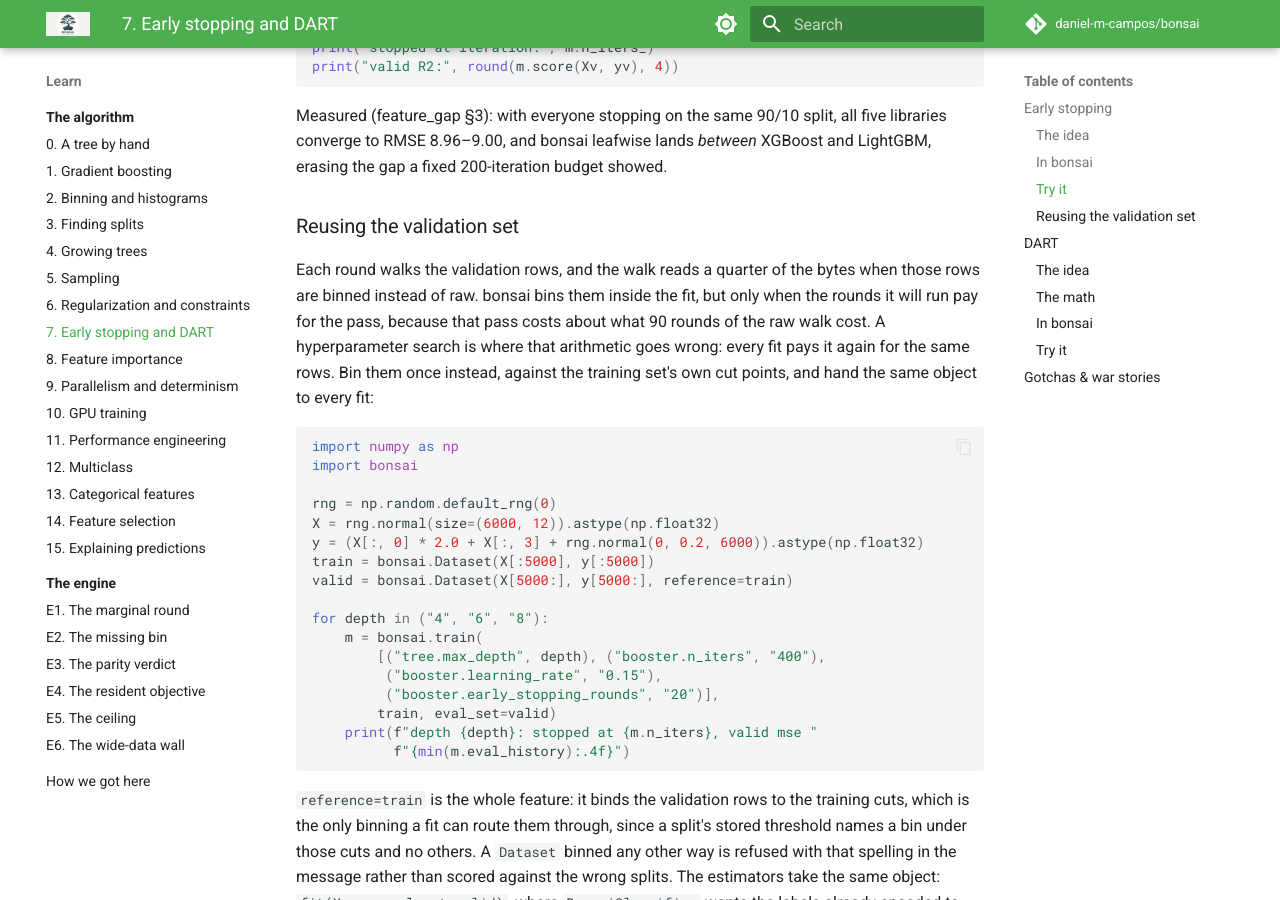
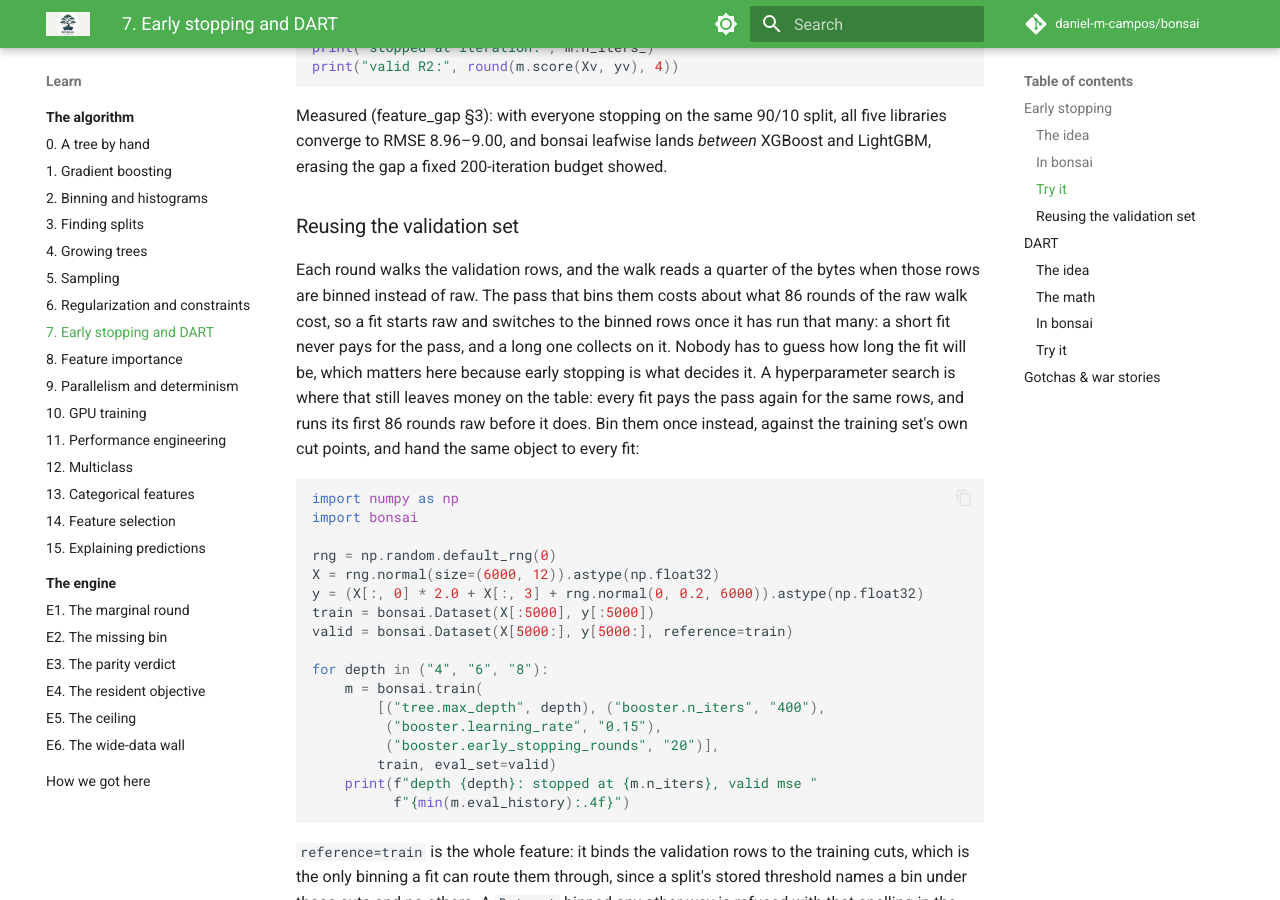
Before and after one commit to daniel-m-campos/bonsai, an MkDocs documentation site: the page built from docs/guide/7-early-stopping-and-dart.md, in a window 1280 px wide and 900 px high, scrolled down 1147 px. Built offline with MkDocs 1.6.1 and Material for MkDocs 9.7.7, drawn with Linux system fonts in a browser that asks for light colours; comment, search, counter and statistics services are not loaded.

Commit message:
docs: the eval set a fit stops paying for
The two unreleased changelog entries repeated the guide and the API
tour at length: the cost model, the routing identity, the reference=
precondition, the classifier's label rule. Each is one paragraph now,
keeping every measured number and linking to the page that explains
it, and the pair drops about 900 words of overlap.

The prose follows the code. A fit no longer predicts whether binning
the validation set will pay; it walks raw and switches once it has run
the rounds that cost what the pass costs, so the guide and the tour
say that instead of describing a gate, and both pick up the reference
form's new inheritance rule and the weight refusal.

````diff
--- a/docs/guide/7-early-stopping-and-dart.md
+++ b/docs/guide/7-early-stopping-and-dart.md
@@ -59,12 +59,15 @@ budget showed.
 ### Reusing the validation set
 
 Each round walks the validation rows, and the walk reads a quarter of the
-bytes when those rows are binned instead of raw. bonsai bins them inside the
-fit, but only when the rounds it will run pay for the pass, because that
-pass costs about what 90 rounds of the raw walk cost. A hyperparameter
-search is where that arithmetic goes wrong: every fit pays it again for the
-same rows. Bin them once instead, against the training set's own cut points,
-and hand the same object to every fit:
+bytes when those rows are binned instead of raw. The pass that bins them
+costs about what 86 rounds of the raw walk cost, so a fit starts raw and
+switches to the binned rows once it has run that many: a short fit never
+pays for the pass, and a long one collects on it. Nobody has to guess how
+long the fit will be, which matters here because early stopping is what
+decides it. A hyperparameter search is where that still leaves money on the
+table: every fit pays the pass again for the same rows, and runs its first
+86 rounds raw before it does. Bin them once instead, against the training
+set's own cut points, and hand the same object to every fit:
 
 ```{.python .run}
 import numpy as np
````
Also changed, not shown: CHANGELOG.md (+2 -2 lines), docs/use/api-tour.md (+1 -1 lines).
